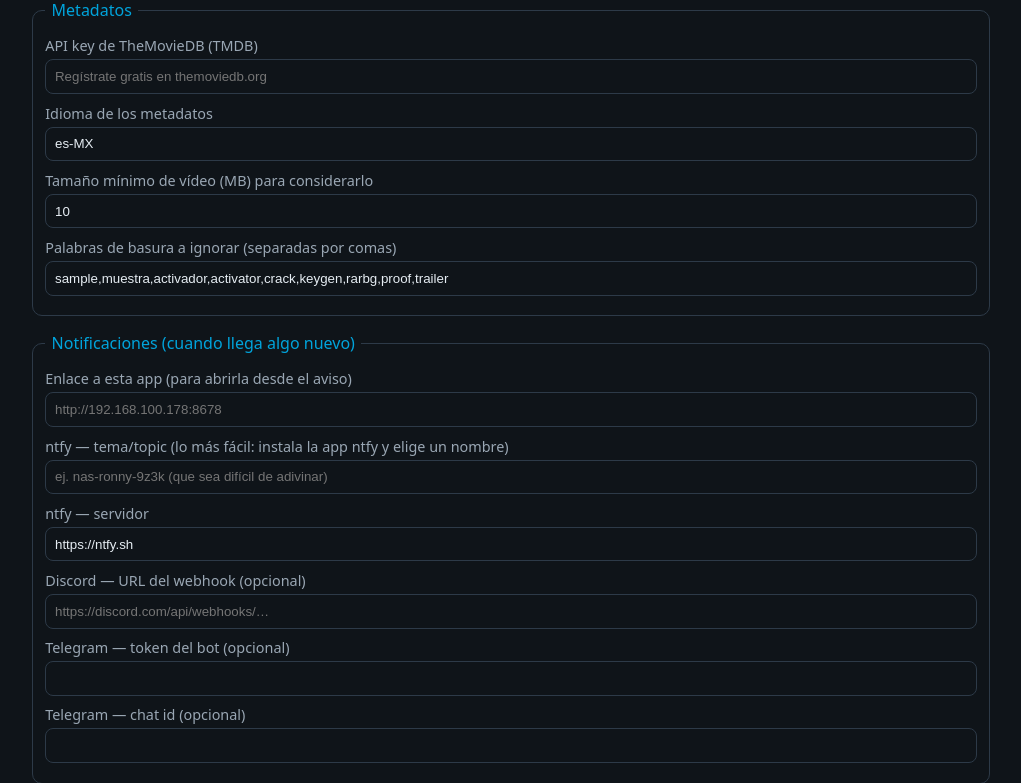
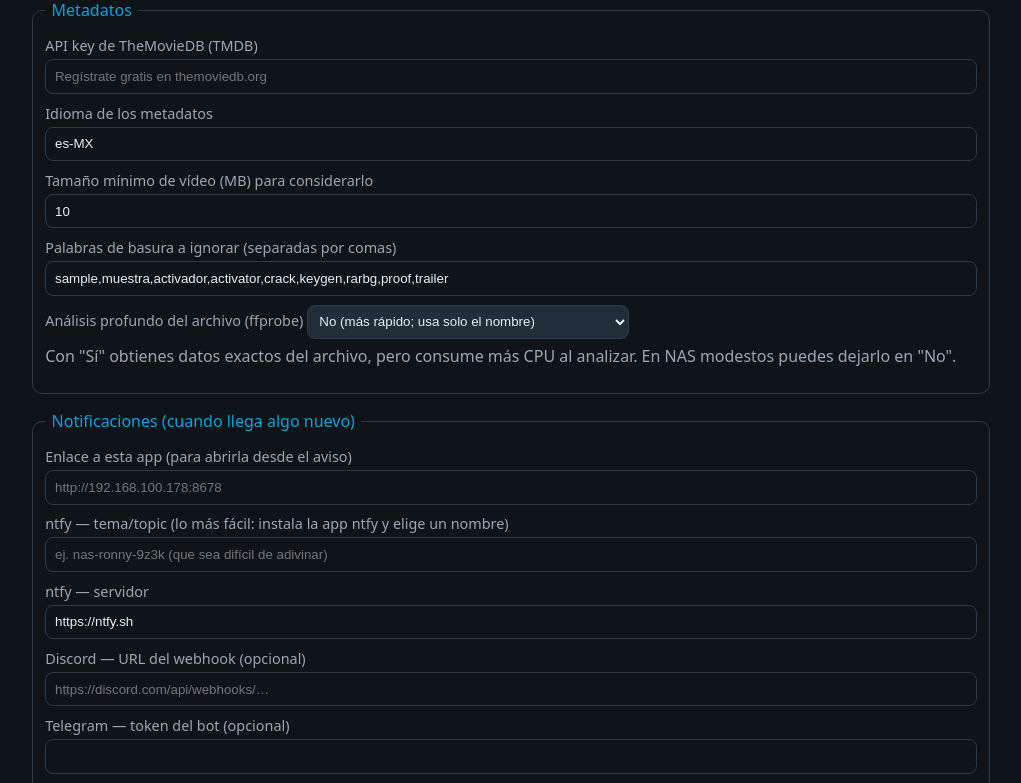
Before and after one commit to RonMarty2/NAS, a FastAPI app: page /settings in a window 1280 px wide. Shown: the part 544-1327 px from the top of the page, without its empty margins (129-1150 px from the left). Run offline with FastAPI, Linux system fonts and the light colour scheme; data that the repository does not hold is empty.

Commit message:
Identificación: instala ffmpeg + interruptor de análisis profundo en Ajustes
- Dockerfile instala ffmpeg (ffprobe): habilita leer resolución/códec/idioma/
  duración reales del archivo y validar legibilidad antes de borrar duplicados
- Ajustes: selector 'Análisis profundo (ffprobe)' Sí/No (probe_media_info),
  con aviso de consumo de CPU para NAS modestos

```diff
--- a/app/main.py
+++ b/app/main.py
@@ -209,6 +209,7 @@ def settings_save(
     tmdb_api_key: str = Form(""), jellyfin_url: str = Form(""),
     jellyfin_api_key: str = Form(""), metadata_language: str = Form("es-MX"),
     min_size_mb: str = Form("10"), junk_patterns: str = Form(""),
+    probe_media_info: str = Form("false"),
     app_url: str = Form(""), ntfy_server: str = Form(""), ntfy_topic: str = Form(""),
     discord_webhook: str = Form(""), telegram_token: str = Form(""),
     telegram_chat_id: str = Form(""),
@@ -220,6 +221,7 @@ def settings_save(
         "tmdb_api_key": tmdb_api_key, "jellyfin_url": jellyfin_url,
         "jellyfin_api_key": jellyfin_api_key, "metadata_language": metadata_language,
         "min_size_mb": min_size_mb, "junk_patterns": junk_patterns,
+        "probe_media_info": probe_media_info,
         "app_url": app_url, "ntfy_server": ntfy_server, "ntfy_topic": ntfy_topic,
         "discord_webhook": discord_webhook, "telegram_token": telegram_token,
         "telegram_chat_id": telegram_chat_id,
--- a/app/templates/settings.html
+++ b/app/templates/settings.html
@@ -33,6 +33,13 @@
       <label>Palabras de basura a ignorar (separadas por comas)
         <input type="text" name="junk_patterns" value="{{ cfg['junk_patterns'] }}"
                placeholder="sample, activador, crack, trailer…"></label>
+      <label>Análisis profundo del archivo (ffprobe)
+        <select name="probe_media_info">
+          <option value="false" {{ 'selected' if cfg['probe_media_info'] in ('false','0','no','') else '' }}>No (más rápido; usa solo el nombre)</option>
+          <option value="true"  {{ 'selected' if cfg['probe_media_info'] in ('true','1','si','sí','yes','on') else '' }}>Sí (lee resolución/códec/idioma/duración reales)</option>
+        </select></label>
+      <p class="meta" style="margin-top:-.2rem">Con "Sí" obtienes datos exactos del archivo, pero
+        consume más CPU al analizar. En NAS modestos puedes dejarlo en "No".</p>
     </fieldset>
 
     <fieldset>
```
Also changed, not shown: 1 other file.
